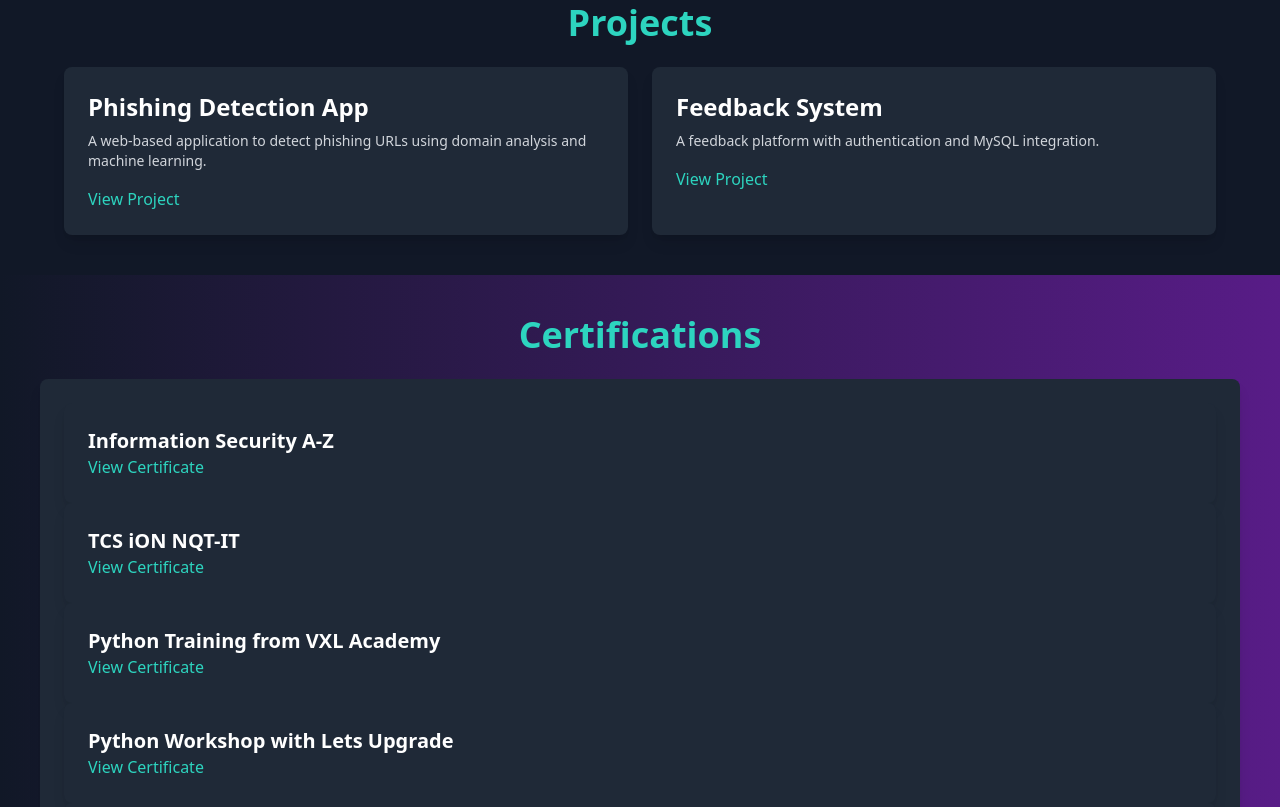
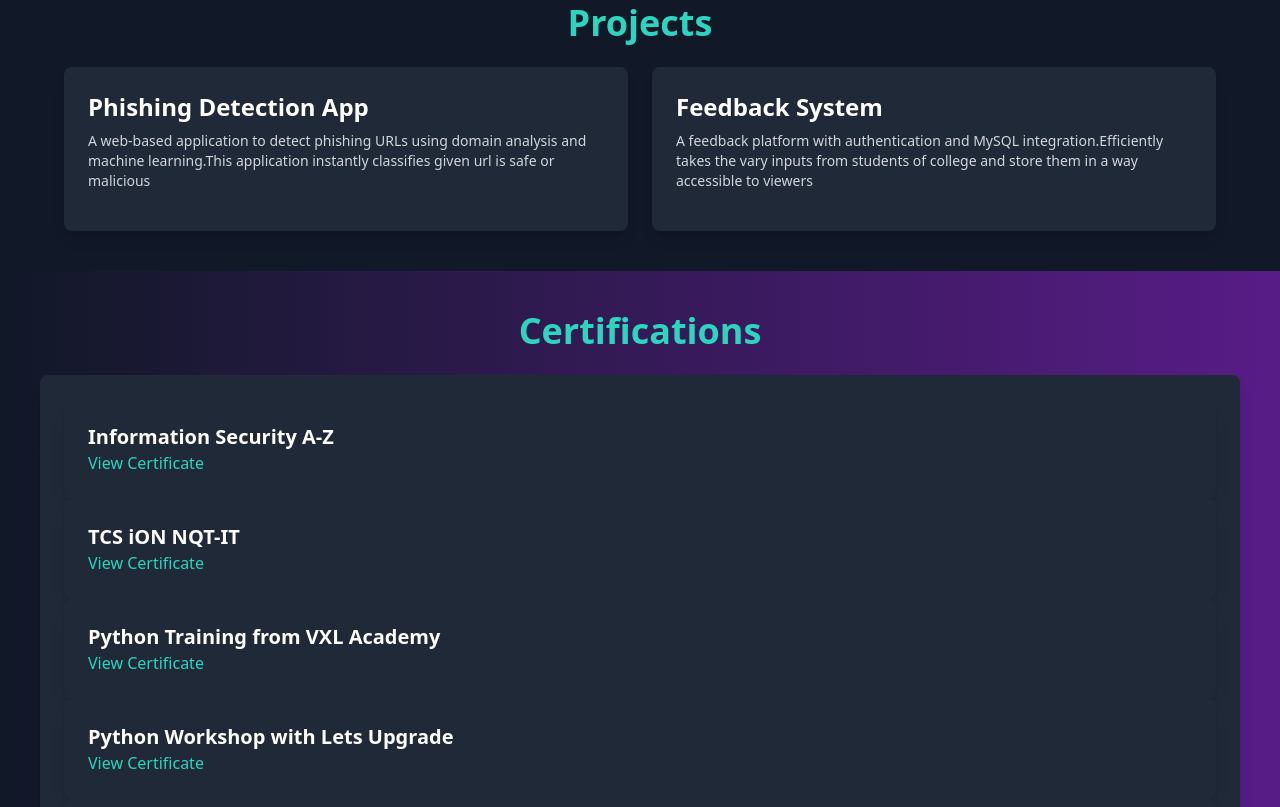
Before and after one commit to PoluriLakshmiSatwika/My_Portfolio, a plain HTML site: page index.html in a window 1280 px wide. Shown: the part 1833-2640 px from the top of the page. Drawn offline with nearby package versions, Linux system fonts and the light colour scheme.

Commit message:
Updated feature XYZ

```diff
--- a/index.html
+++ b/index.html
@@ -81,14 +81,14 @@
       <!-- Project Card 1 -->
       <div class="bg-gray-800 p-6 rounded-lg shadow-lg hover:shadow-teal-400 transition-shadow">
         <h3 class="text-2xl font-bold mb-2">Phishing Detection App</h3>
-        <p class="text-sm text-gray-300 mb-4">A web-based application to detect phishing URLs using domain analysis and machine learning.</p>
-        <a href="https://satwika-poluri.github.io/phishingapp/" target="_blank" class="text-teal-400 hover:underline">View Project</a>
+        <p class="text-sm text-gray-300 mb-4">A web-based application to detect phishing URLs using domain analysis and machine learning.This application instantly classifies given url is safe or malicious</p>
+
       </div>
       <!-- Project Card 2 -->
       <div class="bg-gray-800 p-6 rounded-lg shadow-lg hover:shadow-teal-400 transition-shadow">
         <h3 class="text-2xl font-bold mb-2">Feedback System</h3>
-        <p class="text-sm text-gray-300 mb-4">A feedback platform with authentication and MySQL integration.</p>
-        <a href="#" class="text-teal-400 hover:underline">View Project</a>
+        <p class="text-sm text-gray-300 mb-4">A feedback platform with authentication and MySQL integration.Efficiently takes the vary inputs from students of college and store them in a way accessible to viewers</p>
+
       </div>
     </div>
   </section>
@@ -190,7 +190,7 @@
 <!-- Internships Section -->
 
 <section id="internships" class="p-10 bg-gradient-to-r from-gray-900 to-purple-900">
-    <h2 class="text-4xl font-bold mb-6 text-center text-teal-400">Certifications</h2>
+    <h2 class="text-4xl font-bold mb-6 text-center text-teal-400">Internships</h2>
     <div class="bg-gray-800 p-6 rounded-lg shadow-lg hover:shadow-teal-400 transition-shadow">
         <div class="bg-gray-800 p-6 rounded-lg shadow-lg hover:shadow-teal-400 transition-shadow">
         <h3 class="text-xl font-bold"> Datavalley India Pvt Ltd.</h3>
@@ -218,7 +218,7 @@
  <section id="contact" class="p-10 bg-gradient-to-r from-gray-900 to-purple-900">
   <h2 class="text-4xl font-bold mb-6 text-center text-teal-400">Contact Me</h2>
   <div class="max-w-lg mx-auto space-y-4 text-center">
-    <p>Email: <a href="mailto:lakshmisatwika29@gmail.com" class="text-teal-400 hover:underline">lakshmisatwika29@gmail.com</a></p>
+    <p>Email: <a href="mailto:satwikapoluri@gmail.com" class="text-teal-400 hover:underline">satwikapoluri@gmail.com</a></p>
     <p>Phone: <a href="tel:+918074463193" class="text-teal-400 hover:underline">8074463193</a></p>
     <p>LinkedIn: <a href="https://www.linkedin.com/in/satwika-poluri-586592275/" target="_blank" class="text-teal-400 hover:underline">View Profile</a></p>
   </div>
```
